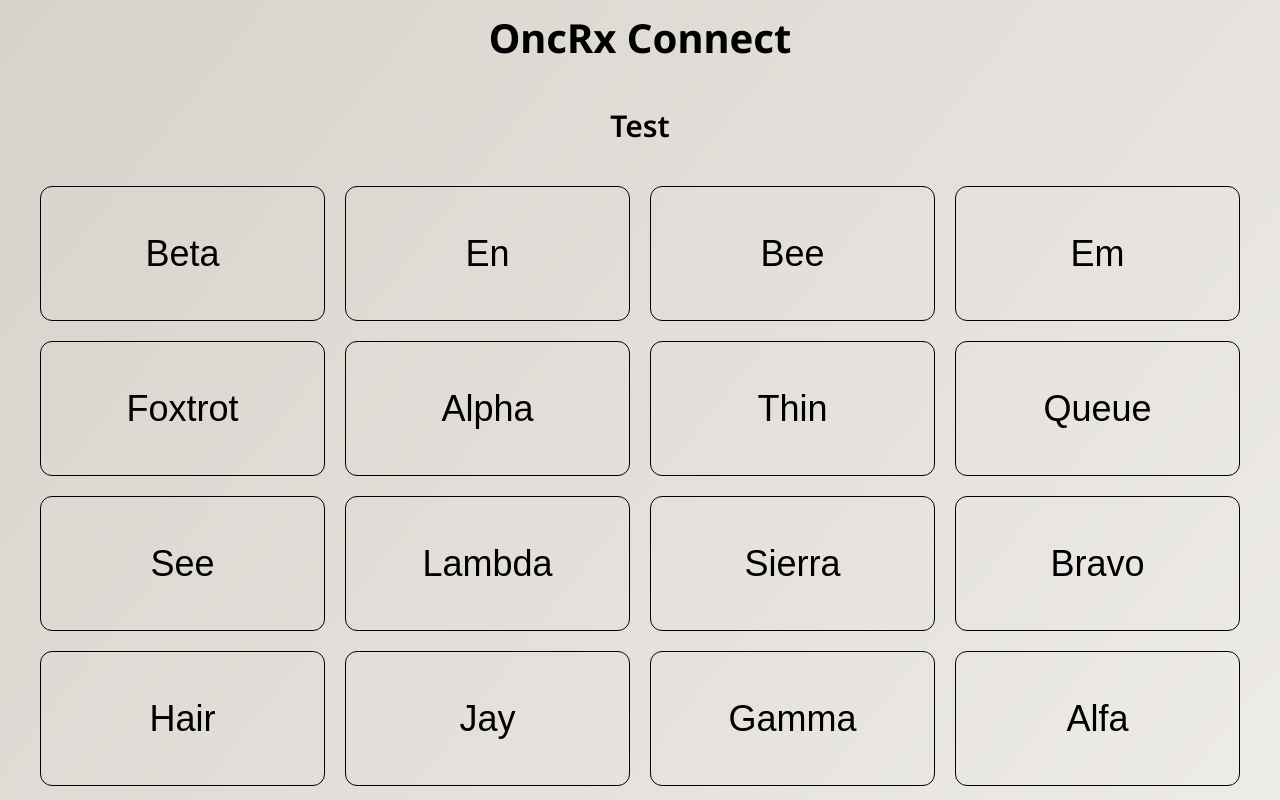
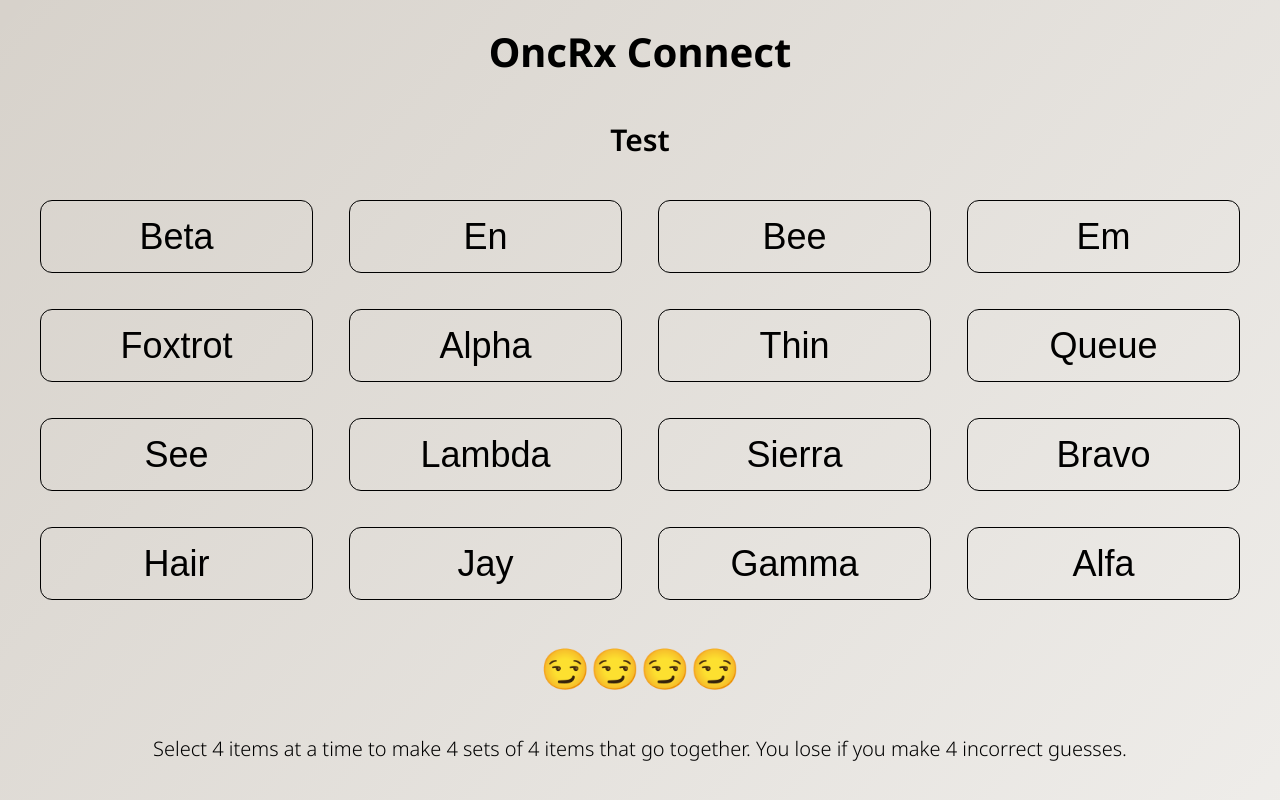
Before and after one commit to judemelancon/pharmacy-connect, a Next.js app: page /puzzle/test in a window 1280 px wide. Shown: the top 800 px of the page. Built offline with nearby package versions, Linux system fonts and the light colour scheme.

Commit message:
Apply visual feedback

```diff
--- a/src/app/globals.css
+++ b/src/app/globals.css
@@ -1,5 +1,7 @@
 :root {
   --max-width: 1200px;
+  --tiny-border-radius: 6px;
+  --small-border-radius: 10px;
   --border-radius: 12px;
 
   --kansas-blue: #0051ba;
@@ -35,22 +37,26 @@ body {
   background: linear-gradient(to bottom right, transparent, var(--limestone-step-2)) var(--limestone);
 }
 
-main {
+main,
+footer {
   display: flex;
   flex-direction: column;
   align-items: center;
   gap: 1rem;
-  padding: 0.5rem;
-  min-height: 100vh;
+  padding: 8px;
 
   @media (min-width: 400px) {
-    padding: 1rem;
+    padding: 16px;
   }
 
   @media (min-width: 600px) {
     gap: 2rem;
-    padding: 2rem;
+    padding: 24px;
   }
+}
+
+main {
+  min-height: 95vh;
 }
 
 a {
--- a/src/app/layout.tsx
+++ b/src/app/layout.tsx
@@ -5,7 +5,7 @@ import "./globals.css";
 const defaultFont = Noto_Sans({ subsets: ["latin"] });
 
 export const metadata: Metadata = {
-  title: 'Pharmacy Connect',
+  title: 'OncRx Connect',
   description: 'This is a version of the Connecting Wall or Connections specific to a pharmacy trivia competition.'
 };
 
--- a/src/app/puzzle/[slug]/page.module.css
+++ b/src/app/puzzle/[slug]/page.module.css
@@ -1,4 +1,3 @@
 .main {
   justify-content: space-between;
-  padding: 0.5rem;
 }
--- a/src/components/PuzzleGrid.module.css
+++ b/src/components/PuzzleGrid.module.css
@@ -5,34 +5,25 @@
   row-gap: 2vh;
   max-width: 100%;
   width: var(--max-width);
-  min-height: 70vh;
-  height: 400px;
+  min-height: 400px;
+  font-size: 12px;
+
+  @media (min-width: 250px) {
+    /* --four-across-breakpoint */
+    grid-template-columns: repeat(4, minmax(22%, auto));
+    column-gap: 4vw;
+    row-gap: 4vw;
+    min-height: 250px;
+    max-height: 100vw;
+    height: 50vh;
+    font-size: 7px;
+  }
+
+  @media (min-width: 280px) {
+    font-size: 8px;
+  }
 
   @media (min-width: 320px) {
-    /* --four-across-breakpoint */
-    grid-template-columns: repeat(4, minmax(22%, auto));
-    height: 320px;
-  }
-
-  @media (min-width: 500px) {
-    column-gap: 1rem;
-    row-gap: 1rem;
-    height: 600px;
-  }
-}
-
-.group,
-.item {
-  display: flex;
-  flex-direction: column;
-  justify-content: center;
-  align-items: center;
-  text-align: center;
-  border-radius: var(--border-radius);
-  font-size: 16px;
-
-  @media (min-width: 320px) {
-    /* --four-across-breakpoint */
     font-size: 9px;
   }
 
@@ -50,6 +41,8 @@
 
   @media (min-width: 500px) {
     font-size: 100%;
+    column-gap: 1em;
+    row-gap: 1em;
   }
 
   @media (min-width: 700px) {
@@ -65,10 +58,30 @@
   }
 }
 
+.group,
+.item {
+  display: flex;
+  flex-direction: column;
+  justify-content: center;
+  align-items: center;
+  text-align: center;
+  border-radius: var(--tiny-border-radius);
+  font-size: 100%;
+  color: black;
+
+  @media (min-width: 300px) {
+    border-radius: var(--small-border-radius);
+  }
+
+  @media (min-width: 400px) {
+    border-radius: var(--border-radius);
+  }
+}
+
 .group {
   grid-column-end: span 2;
 
-  @media (min-width: 320px) {
+  @media (min-width: 250px) {
     /* --four-across-breakpoint */
     grid-column-end: span 4;
   }
@@ -126,5 +139,5 @@
 }
 
 .strikes {
-  font-size: 160%;
+  font-size: 200%;
 }
--- a/src/components/QR.module.css
+++ b/src/components/QR.module.css
@@ -1,7 +1,9 @@
 .qrCodeHolder {
   display: flex;
   justify-content: center;
+  max-width: 80vh;
   width: 100%;
+  max-height: 80vh;
   height: auto;
 
   @media (min-width: 400px) {
@@ -23,6 +25,6 @@
 
 .qrCode {
   width: 100%;
-  max-width: 900px;
+  max-width: 720px;
   height: auto;
 }
```
